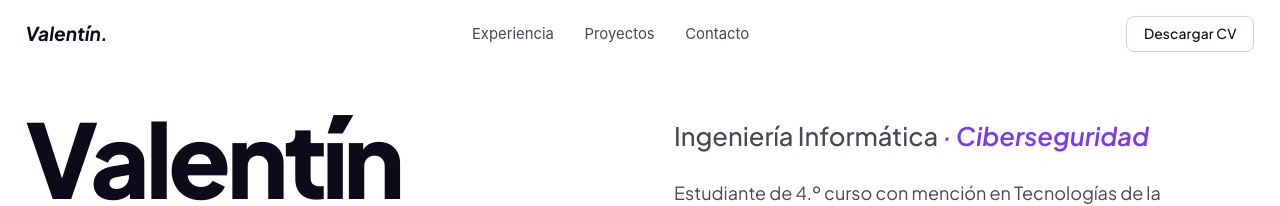
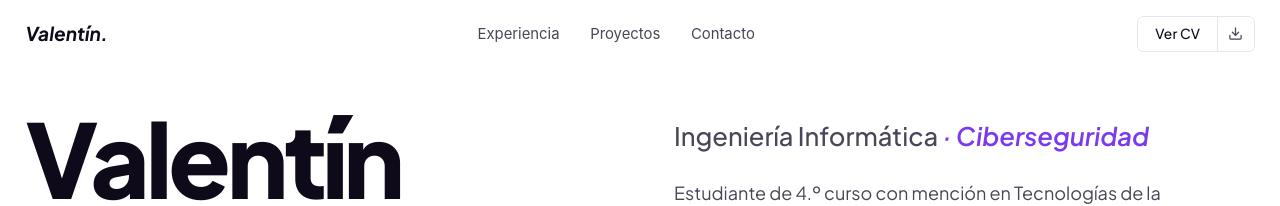
Before and after one commit to vvvalero/portfolio-valentinValero, an Angular app: page / in a window 1280 px wide. Shown: the top 206 px of the page. Built offline with nearby package versions, Linux system fonts and the light colour scheme.

Commit message:
Añadido CV

```diff
--- a/src/app/components/navbar/navbar.html
+++ b/src/app/components/navbar/navbar.html
@@ -8,7 +8,16 @@
       <button [class.active]="activeSection() === 'contact'" (click)="scrollTo('contact')">Contacto</button>
     </nav>
 
-    <a href="#" class="btn btn-ghost navbar-cv">Descargar CV</a>
+    <div class="navbar-cv-group">
+      <a href="/cv.pdf" target="_blank" rel="noopener" class="btn btn-ghost navbar-cv">Ver CV</a>
+      <a href="/cv.pdf" download="ValentinValero_CV.pdf" class="navbar-cv-download" aria-label="Descargar CV">
+        <svg xmlns="http://www.w3.org/2000/svg" width="15" height="15" viewBox="0 0 24 24" fill="none" stroke="currentColor" stroke-width="2" stroke-linecap="round" stroke-linejoin="round">
+          <path d="M21 15v4a2 2 0 0 1-2 2H5a2 2 0 0 1-2-2v-4"/>
+          <polyline points="7 10 12 15 17 10"/>
+          <line x1="12" y1="15" x2="12" y2="3"/>
+        </svg>
+      </a>
+    </div>
 
     <button class="navbar-toggle" (click)="toggleMenu()" aria-label="Abrir menú">
       <span></span>
--- a/src/app/components/navbar/navbar.scss
+++ b/src/app/components/navbar/navbar.scss
@@ -84,10 +84,45 @@
   }
 }
 
+.navbar-cv-group {
+  display: flex;
+  align-items: center;
+  gap: 0;
+  margin-left: 0.75rem;
+  border: 1px solid var(--border);
+  border-radius: 6px;
+  overflow: hidden;
+  transition: border-color 0.2s;
+
+  &:hover {
+    border-color: var(--accent-dim);
+  }
+}
+
 .navbar-cv {
   font-size: 0.8125rem;
   padding: 0.45rem 1rem;
-  margin-left: 0.75rem;
+  margin-left: 0;
+  border: none;
+  border-radius: 0;
+  border-right: 1px solid var(--border);
+  transition: border-color 0.2s, color 0.2s, background-color 0.2s;
+}
+
+.navbar-cv-download {
+  display: flex;
+  align-items: center;
+  justify-content: center;
+  padding: 0 0.6rem;
+  height: 100%;
+  color: var(--text-muted);
+  text-decoration: none;
+  transition: color 0.2s, background-color 0.2s;
+
+  &:hover {
+    color: var(--accent);
+    background-color: var(--accent-light);
+  }
 }
 
 .navbar-toggle {
@@ -111,7 +146,7 @@
 
 @media (max-width: 640px) {
   .navbar-toggle { display: flex; }
-  .navbar-cv { display: none; }
+  .navbar-cv-group { display: none; }
 
   .navbar-nav {
     display: none;
```
Also changed, not shown: 1 other file (tests, documents, lock files or other folders).
